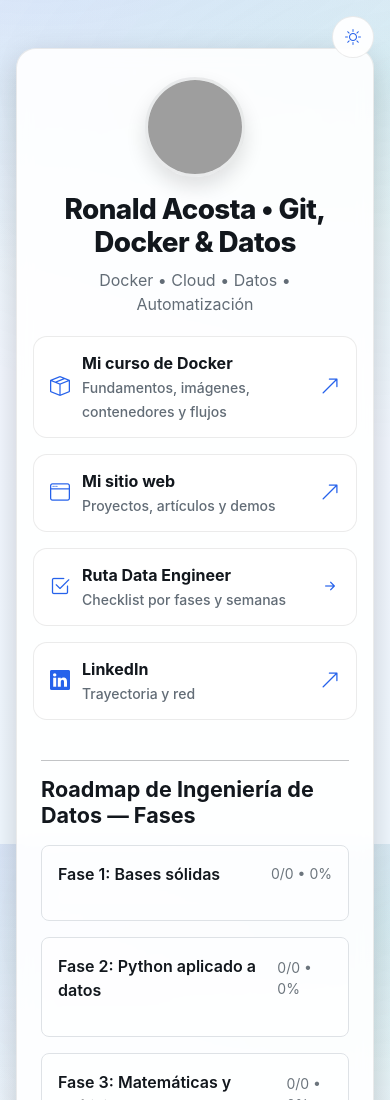
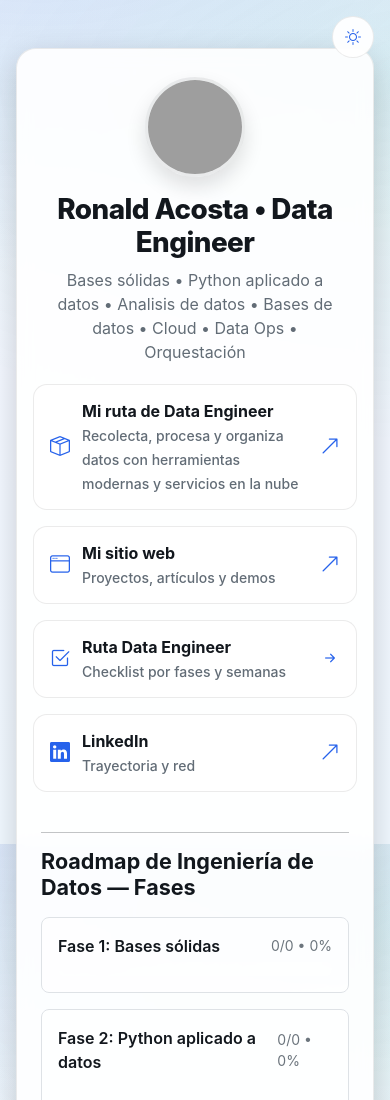
Before and after one commit to RonaldAcost/RonaldAcost.github.io, a plain HTML site: page index.html in a window 390 px wide. Shown: the top 1100 px of the page. Drawn offline with nearby package versions, Linux system fonts and the light colour scheme; grey boxes are pictures that could not be loaded.

Commit message:
Editando links personales

```diff
--- a/index.html
+++ b/index.html
@@ -20,16 +20,16 @@
     <section class="card-glass" style="width:100%;max-width:860px;">
       <div class="hero">
         <img class="avatar" src="https://github.com/ronaldacost.png" alt="Avatar" loading="lazy">
-        <h1 class="title mt-3">Ronald Acosta • Git, Docker & Datos</h1>
-        <p class="subtitle mb-0">Docker • Cloud • Datos • Automatización</p>
+        <h1 class="title mt-3">Ronald Acosta • Data Engineer</h1>
+        <p class="subtitle mb-0">Bases sólidas • Python aplicado a datos • Analisis de datos • Bases de datos • Cloud • Data Ops • Orquestación</p>
       </div>
 
       <div class="links container">
         <div class="row g-3">
-          <div class="col-12"><a class="link-item" href="https://platzi.com/cursos/docker-fundamentos/" target="_blank" rel="noopener"><i class="bi bi-box-seam"></i><div class="flex-grow-1"><div class="fw-bold">Mi curso de Docker</div><small>Fundamentos, imágenes, contenedores y flujos</small></div><i class="bi bi-arrow-up-right"></i></a></div>
-          <div class="col-12"><a class="link-item" href="https://ronaldacost.github.io" target="_blank" rel="noopener"><i class="bi bi-window"></i><div class="flex-grow-1"><div class="fw-bold">Mi sitio web</div><small>Proyectos, artículos y demos</small></div><i class="bi bi-arrow-up-right"></i></a></div>
+          <div class="col-12"><a class="link-item" href="https://platzi.com/mis-rutas/15811542/" target="_blank" rel="noopener"><i class="bi bi-box-seam"></i><div class="flex-grow-1"><div class="fw-bold">Mi ruta de Data Engineer</div><small>Recolecta, procesa y organiza datos con herramientas modernas y servicios en la nube</small></div><i class="bi bi-arrow-up-right"></i></a></div>
+          <div class="col-12"><a class="link-item" href="https://ronaldacost.github.io/" target="_blank" rel="noopener"><i class="bi bi-window"></i><div class="flex-grow-1"><div class="fw-bold">Mi sitio web</div><small>Proyectos, artículos y demos</small></div><i class="bi bi-arrow-up-right"></i></a></div>
           <div class="col-12 col-md-6"><a class="link-item" href="./data-engineer.html"><i class="bi bi-check2-square"></i><div class="flex-grow-1"><div class="fw-bold">Ruta Data Engineer</div><small>Checklist por fases y semanas</small></div><i class="bi bi-arrow-right-short"></i></a></div>
-          <div class="col-12 col-md-6"><a class="link-item" href="https://www.linkedin.com/in/TU-LINKEDIN/" target="_blank" rel="noopener"><i class="bi bi-linkedin"></i><div class="flex-grow-1"><div class="fw-bold">LinkedIn</div><small>Trayectoria y red</small></div><i class="bi bi-arrow-up-right"></i></a></div>
+          <div class="col-12 col-md-6"><a class="link-item" href="https://www.linkedin.com/feed/" target="_blank" rel="noopener"><i class="bi bi-linkedin"></i><div class="flex-grow-1"><div class="fw-bold">LinkedIn</div><small>Trayectoria y red</small></div><i class="bi bi-arrow-up-right"></i></a></div>
         </div>
       </div>
 
```
Also changed, not shown: 1 other file.
